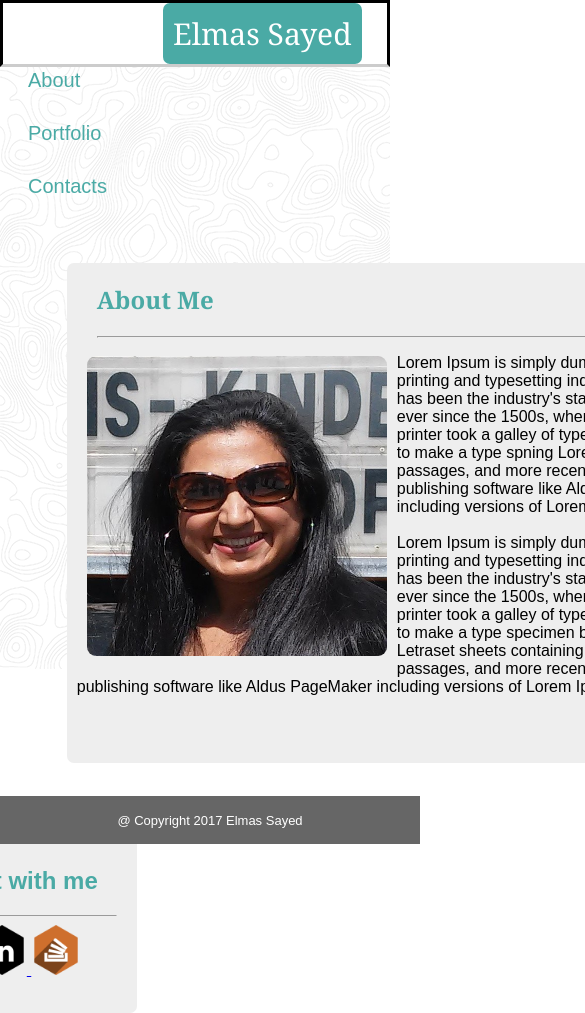
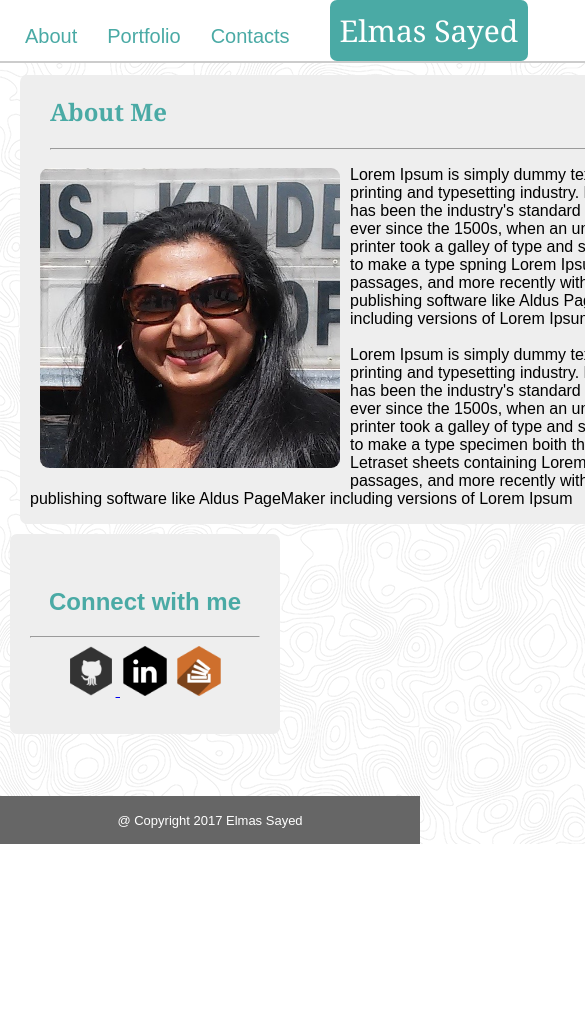
Before and after one commit to ElmasSayed/Basic-Portfolio, a plain HTML site: page index.html in a window 390 px wide. Shown: the top 1013 px of the page, 585 px wide, since content can reach past the window. After the commit the page ends 844 px from the top, so only its background shows below. Drawn offline with Linux system fonts and the light colour scheme.

Commit message:
first commit

```diff
--- a/assets/css/style.css
+++ b/assets/css/style.css
@@ -4,6 +4,8 @@ body{
 	padding: 0;
 	font-family: 'Arial', 'Helvetica Neue', Helvetica, sans-serif;
 	align-items: center;
+	min-width: 960px;
+    background-image: url("../images/topography.png");
 }
 
 hr{
@@ -19,15 +21,16 @@ button{
 
 #header{
 	background-color: white;
-	padding:10px;
-	border-style: solid;
-    border-bottom-color: #cccccc;
+	padding: 10px;
+	border-color: #cccccc;
+    border-style: solid;
+    border-width: 0px 0px 2px;
 }
 
 #main{
-	margin: 0 auto;
+    width: 960px;
+    margin: 0 auto;
 	height: auto;
-	background-image: url("../images/topography.png");
 }
 
 #maintitle{
@@ -35,16 +38,16 @@ button{
 	font-size: 30px;
 	color: white;
 	background-color: #4aaaa5;
-	margin-left: 150px;
 	padding: 10px;
 	border-radius: 7px;
+	margin-left: 15px;
 }
 
 #nav{
-	color:white;
+	color: white;
 	display: inline-block;
 	float: right;
-	padding-right: 200px;
+	padding-right: 100px;
 }
 
 #nav ul{
@@ -62,7 +65,7 @@ button{
 	display: block;
 	padding: 15px;
 	text-decoration: none;
-	font-style: bold;
+	font-weight: 500;
 	font-size: 20px;
 }
 
@@ -80,11 +83,10 @@ button{
 }
 
 #middle{
-	height: 600px;
 	margin-top: 2px;
-	position: relative;
-    left: 12%;
-}
+/*	height: auto;
+    width: inherit;
+*/}
 
 #pagetitle{
 	font-family: 'Georgia', Times, Times New Roman, serif;
@@ -96,10 +98,10 @@ button{
 #pagecontent{
 	float: left;
 	width: 650px;
-	height: 500px;
+	height: auto;
 	background-color: #eee;
 	padding-left: 10px;
-	margin-top: 50px;
+	margin-top: 10px;
 	margin-left: 20px;
 	border-radius: 7px;
 }
@@ -109,8 +111,7 @@ button{
 	width: 270px;
 	height: 200px;
 	background-color: #eee;
-	margin-top: 50px;
-	margin-right: 300px;
+	margin-top: 10px;
 	margin-left: 10px;
 	color: #4aaaa5;
 	align-content: center;
@@ -152,3 +153,57 @@ button{
 	height:250px;
 	width: 250px;
 }
+
+@media (max-width: 980px) {
+	#main{
+    	width: 960px;
+    	margin: 0 auto;
+	}
+	#nav{
+		/*margin-top: -50px;*/
+		float: right;
+		padding-right: 100px;
+	}
+	#aboutimg{
+		float: left;
+	}
+	#connect{
+		float: right;
+	}
+}
+
+@media (max-width: 768px) {
+	#main{
+    	width: 748px;
+    	margin: 20px;
+	}
+	#nav{
+		margin-top: 0 auto;
+		float: left;
+		padding-right: 10px;
+	}
+	#aboutimg{
+		float: default;
+	}
+	#connect{
+	 	float: left;
+	}
+}
+
+@media (max-width: 640px) {
+	#main{
+    	width: 620px;
+		margin: 0px;
+	}
+	#nav{
+		margin-top: 0 auto;
+		float: left;
+		padding-right: 10px;
+	}
+	#aboutimg{
+		float: default;
+	}
+	#connect{
+		float: left;
+	}
+}
--- a/index.html
+++ b/index.html
@@ -3,16 +3,17 @@
 
 	<head>
 		<title>About</title>
+		<meta name="viewport" content="width=device-width, initial-scale=1.0">
 		<link rel="stylesheet" type="text/css" href="assets/css/style.css">
 	</head>
 
 	<body>
+
 		<div id="main">
 
 			<div id="header">
 				<header>
 					<span id="maintitle">Elmas Sayed</span>
-
 					<nav id="nav">
 						<ul>
 							 <li><a href="index.html">About</a></li>
@@ -20,13 +21,13 @@
 				             <li><a href="contact.html">Contacts</a></li>
 			            </ul>
 					</nav>
-
 				</header>
 			</div>
 
 			<div id="middle">
 
-				<div id="pagecontent"> <!--about start-->
+				<div id="pagecontent">
+
 					<div>
 						<h2 id="pagetitle">About Me</h2>
 						<hr>
@@ -37,24 +38,28 @@
 						Lorem Ipsum is simply dummy text of the printing and typesetting industry. Lorem Ipsum has been the industry's standard dummy text ever since the 1500s, when an unknown printer took a galley of type and scrambled it to make a type specimen boith the release of Letraset sheets containing Lorem Ipsum passages, and more recently with desktop publishing software like Aldus PageMaker including versions of Lorem Ipsum
 
 						</p>
-					</div><!--about end-->
+					</div>
+
 				</div>
 
 				<div id="connect">
 					 <h2>Connect with me</h2>
 					 <hr>
-					  <a href="https://github.com/ElmasSayed"><img src="assets/images/github.png"</a>
-					 <a href="https://www.linkedin.com/messaging/thread/6255689320229937152/"><img src="assets/images/linkedin.png">
-					 <a href="http://stackoverflow.com/users/7643526/els"><img src="assets/images/stackoverflow.png">
+					 <a href="https://github.com/ElmasSayed"><img src="assets/images/github.png"</a>
+					 <a href="https://www.linkedin.com/messaging/thread/6255689320229937152/"><img src="assets/images/linkedin.png"></a>
+					 <a href="http://stackoverflow.com/users/7643526/els"><img src="assets/images/stackoverflow.png"></a>
 				</div>
 
-			</div><!--middle-->
+			</div>
+			<!--middle end-->
 
 			<div id="footer">
 				<span id="footertext">&#64; Copyright 2017 Elmas Sayed</span>
 			</div>
 
-		</div><!--main end-->
+		</div>
+		<!--main end-->
+
 
 	</body>
 </html>
```
Also changed, not shown: contact.html (+16 -8 lines), portfolio.html (+16 -11 lines), assets/images/topography2.png (added).
